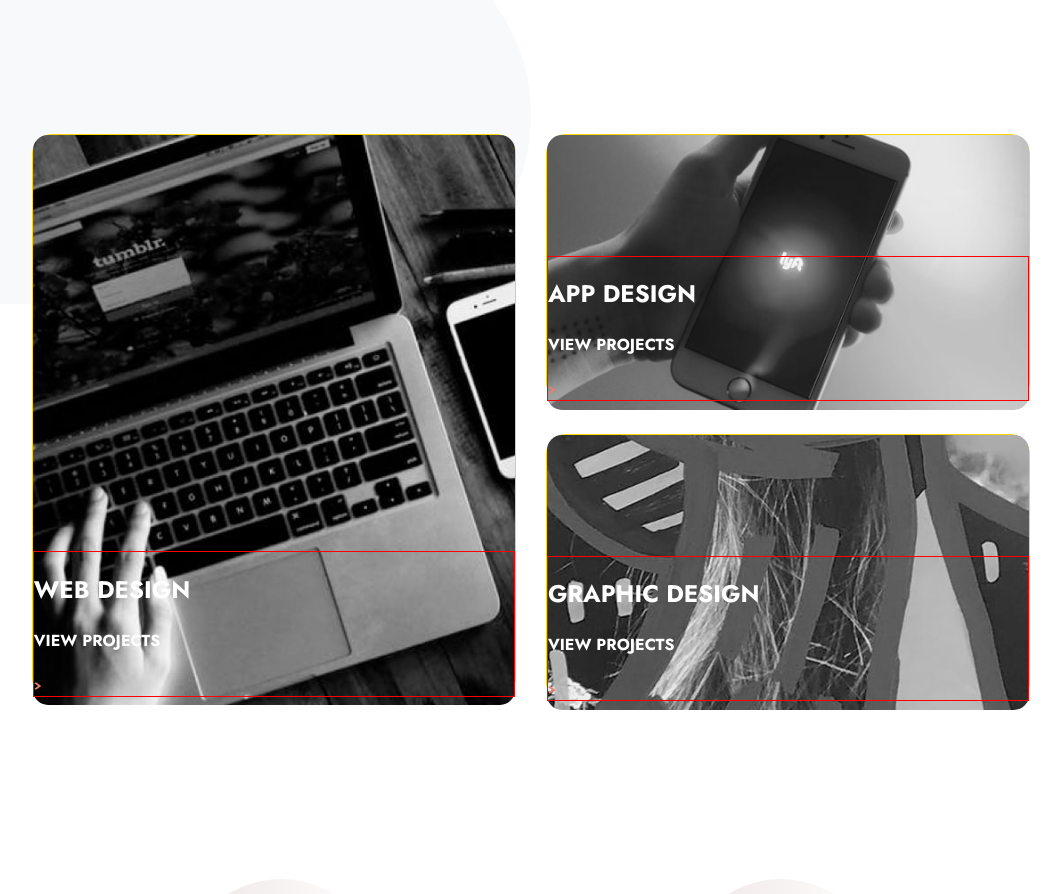
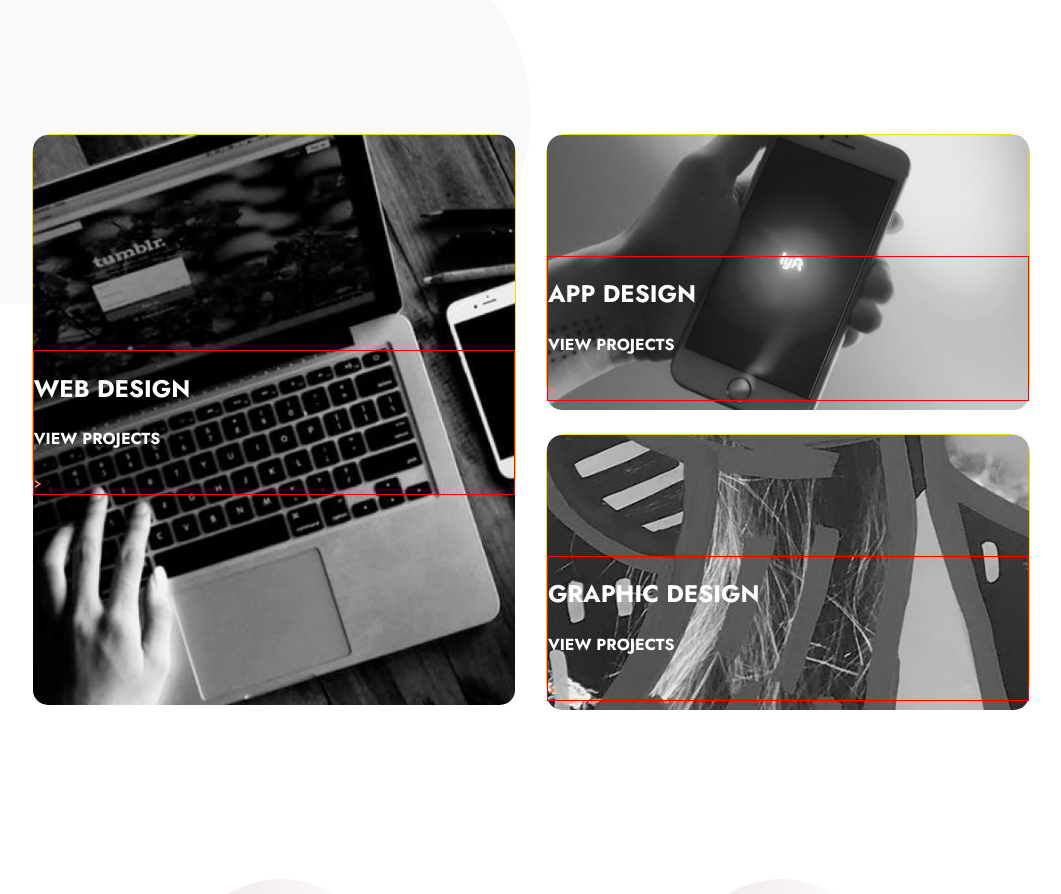
Before and after one commit to SJellen/designo, a Next.js app: page / in a window 1280 px wide. Shown: the part 802-1696 px from the top of the page, without its empty margins (109-1170 px from the left). Built offline with nearby package versions, Linux system fonts and the light colour scheme.

Commit message:
work on imagenavs

```diff
--- a/components/Home/WebDesignTileHome.js
+++ b/components/Home/WebDesignTileHome.js
@@ -1,4 +1,4 @@
-import styles from '../../styles/ImageNavTile.module.scss'
+import styles from '../../styles/Home/WebDesignTileHome.module.scss'
 import Image from 'next/image'
 import Link from 'next/link'
 
--- /dev/null
+++ b/styles/Home/WebDesignTileHome.module.scss
@@ -0,0 +1,56 @@
+@use '../variables' as V;
+
+.container {
+    width: 100%;
+    height: 100%;
+    border-radius: 20px;
+    color: V.$white;
+    margin: 1rem auto;
+    border: 1px solid gold;
+    display: flex;
+    flex-direction: column;
+}
+
+.container:hover {
+    cursor: pointer;
+}
+
+.imgContainer {
+    z-index: 0;
+    position: relative;
+
+    .imgContainerDesktop {
+        img {
+            border-radius: 15px;
+        }
+    }
+    .imgContainerTablet {
+        display: none;
+    }
+    .imgContainerMobile {
+        display: none;
+    }
+}
+
+.textContainer {
+    z-index: 2;
+    position: relative;
+    margin-top: -75%;
+    border: 1px solid red;
+}
+
+@media only screen and (max-width: 900px) {
+    .container {
+        background-color: purple;
+    }
+    .imgContainer {
+        .imgContainerDesktop {
+            display: none;
+        }
+        .imgContainerTablet {
+            display: flex;
+        }
+    }
+
+
+}
```
